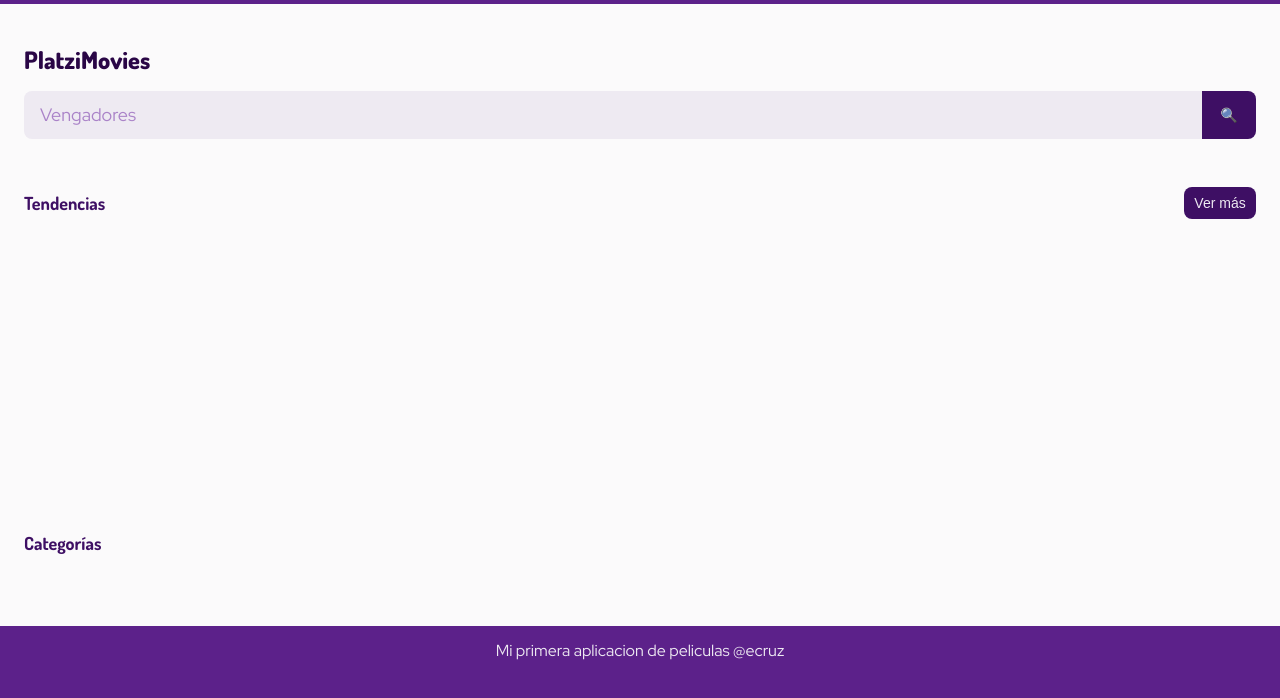
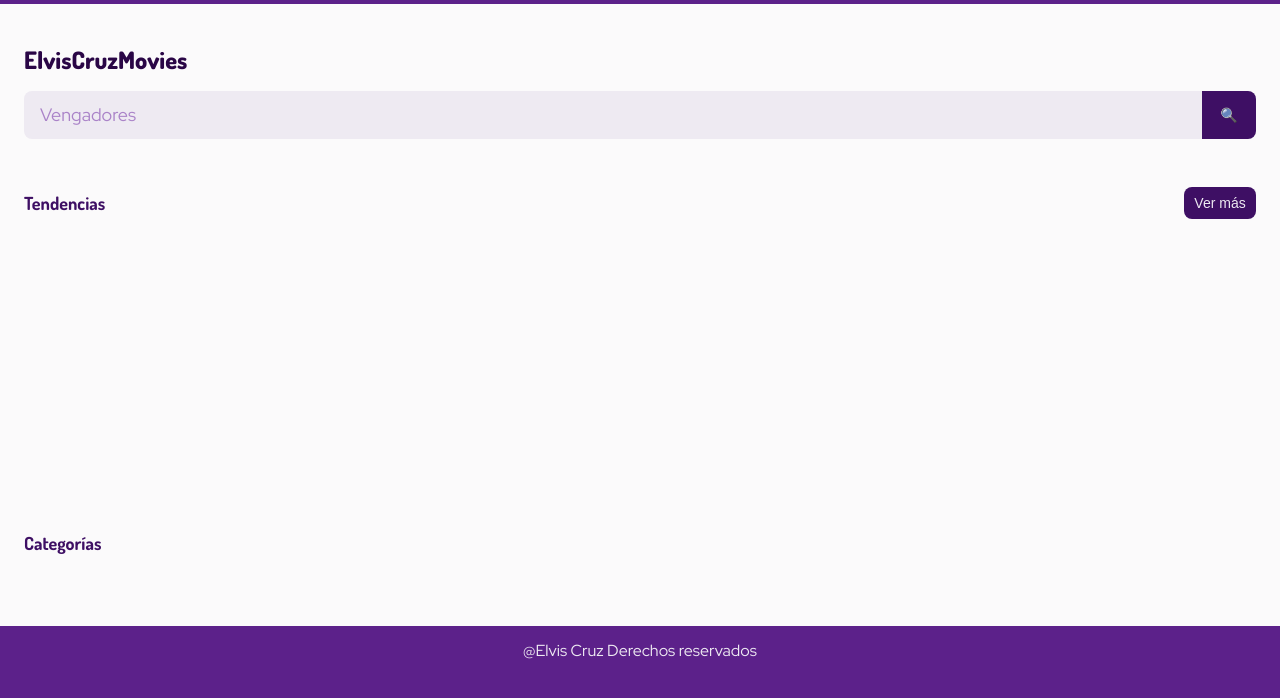
Before and after one commit to elviscruz45/api-rest-js, a website: page index.html in a window 1280 px wide. Drawn offline with nearby package versions, Linux system fonts and the light colour scheme; no server answers.

Commit message:
finished ver2

```diff
--- a/index.html
+++ b/index.html
@@ -15,7 +15,7 @@
 <body>
   <header id="header" class="header-container">
     <span class="header-arrow inactive">&lt;</span>
-    <h1 class="header-title">PlatziMovies</h1>
+    <h1 class="header-title">ElvisCruzMovies</h1>
     <h1 class="header-title header-title--categoryView inactive">Acción</h1>
 
     <form id="searchForm" class="header-searchForm">
@@ -132,7 +132,7 @@
     </article>
   </section>
 
-  <footer>Mi primera aplicacion de peliculas @ecruz</footer>
+  <footer>@Elvis Cruz Derechos reservados </footer>
 
 
 
```
